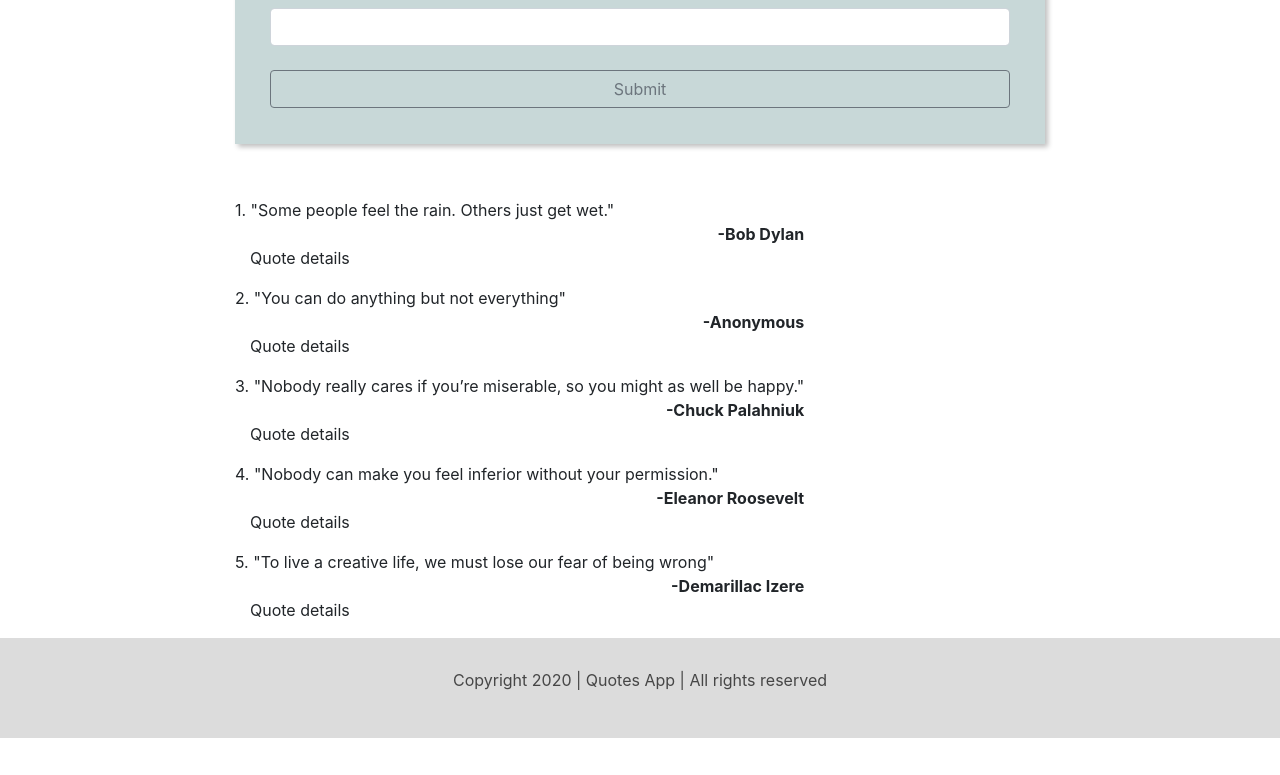
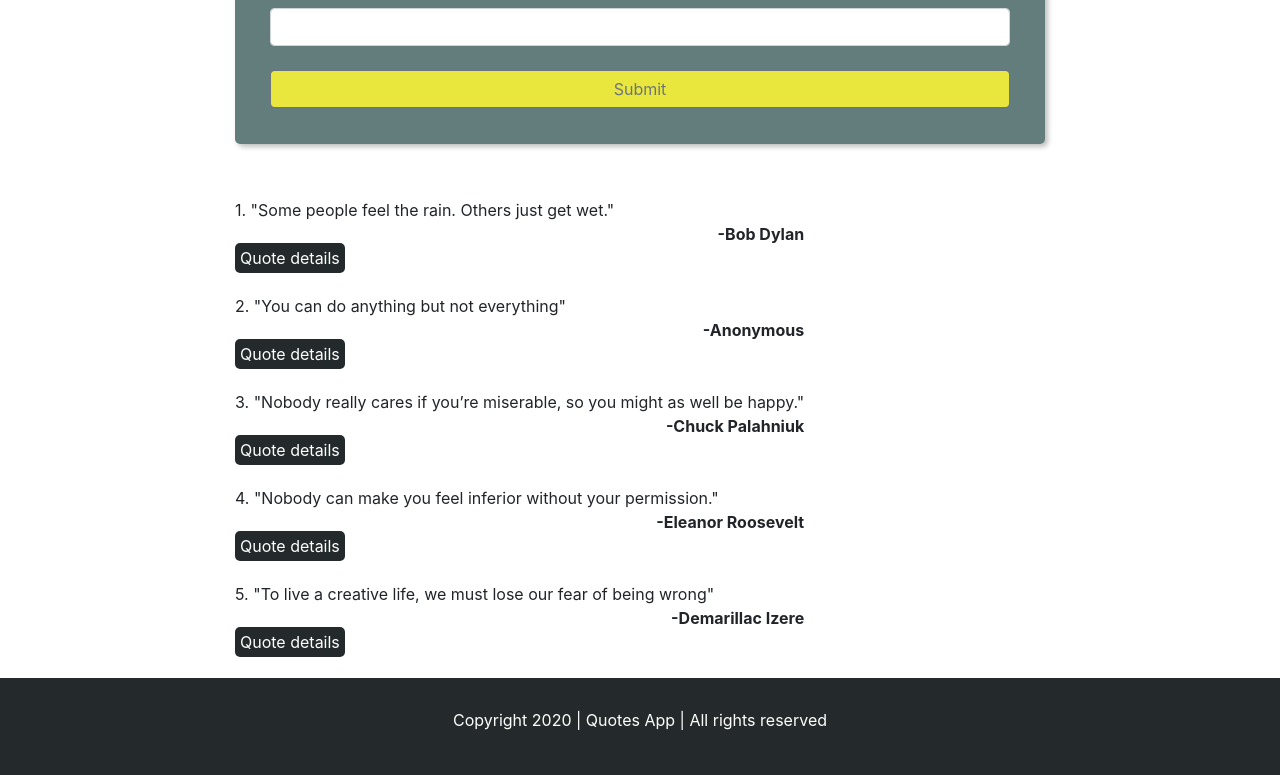
Before and after one commit to demarillacizere/quotes, an Angular app: page / in a window 1280 px wide. Shown: the part 963-1738 px from the top of the page. Before the commit the page ends 1701 px from the top, so only its background shows below. Built offline with nearby package versions, Linux system fonts and the light colour scheme.

Commit message:
modified quote details

```diff
--- a/src/app/quote-form/quote-form.component.css
+++ b/src/app/quote-form/quote-form.component.css
@@ -1,8 +1,16 @@
 .quotes{
     box-shadow:3px 3px 5px silver;
     padding:20px;
-    background-color:rgb(200, 216, 216);
+    background-color:rgb(99, 124, 124);
+    color:white;
+    border-radius:5px;
 }
 h4{
     text-align:center;
 }
+button{
+    background-color:rgb(233, 230, 62);
+}
+button:hover{
+    background-color: darkgray;
+}
--- a/src/app/quotes/quotes.component.css
+++ b/src/app/quotes/quotes.component.css
@@ -35,17 +35,30 @@ nav a{
     text-decoration:none;
     color:white;
 }
+nav a:hover{
+    color:yellow;
+}
 #quoteform,#quotediv{
     margin-top:30px;
     padding-right:150px;
     padding-left:150px;
 }
+.details{
+    background-color:rgb(36, 42, 43);
+    padding:5px;
+    color:white;
+    border-radius:5px;
 
+}
+.details:hover{
+    background-color: rgb(233, 230, 62);
+    color:rgb(49, 58, 59);
+}
 footer{
     text-align:center;
-    background-color: rgb(220,220,220);
+    background-color: rgb(36, 42, 43);
     padding:30px;
-    color:rgb(70,70,70);
+    color:white;
 }
 @media only screen and (max-width: 992px) {
     #quoteform,#quotediv{
--- a/src/app/quotes/quotes.component.html
+++ b/src/app/quotes/quotes.component.html
@@ -19,7 +19,7 @@
                 <div>
                     <div><span id="{{i}}">{{quote.id}}. "{{quote.quoteWords}}"</span></div>
                         <div style="text-align:right"><strong>-{{quote.author}}</strong></div>
-                    <p (click)='toogleDetails(i)' class="container">Quote details</p>
+                    <span (click)='toogleDetails(i)' class="container details">Quote details</span><br><br>
                 </div>
                 <div *ngIf="quote.showDescription" >
                   <app-quote-details  (addQuote)="addNewQuote($event)" [quote]='quote'></app-quote-details>
```
